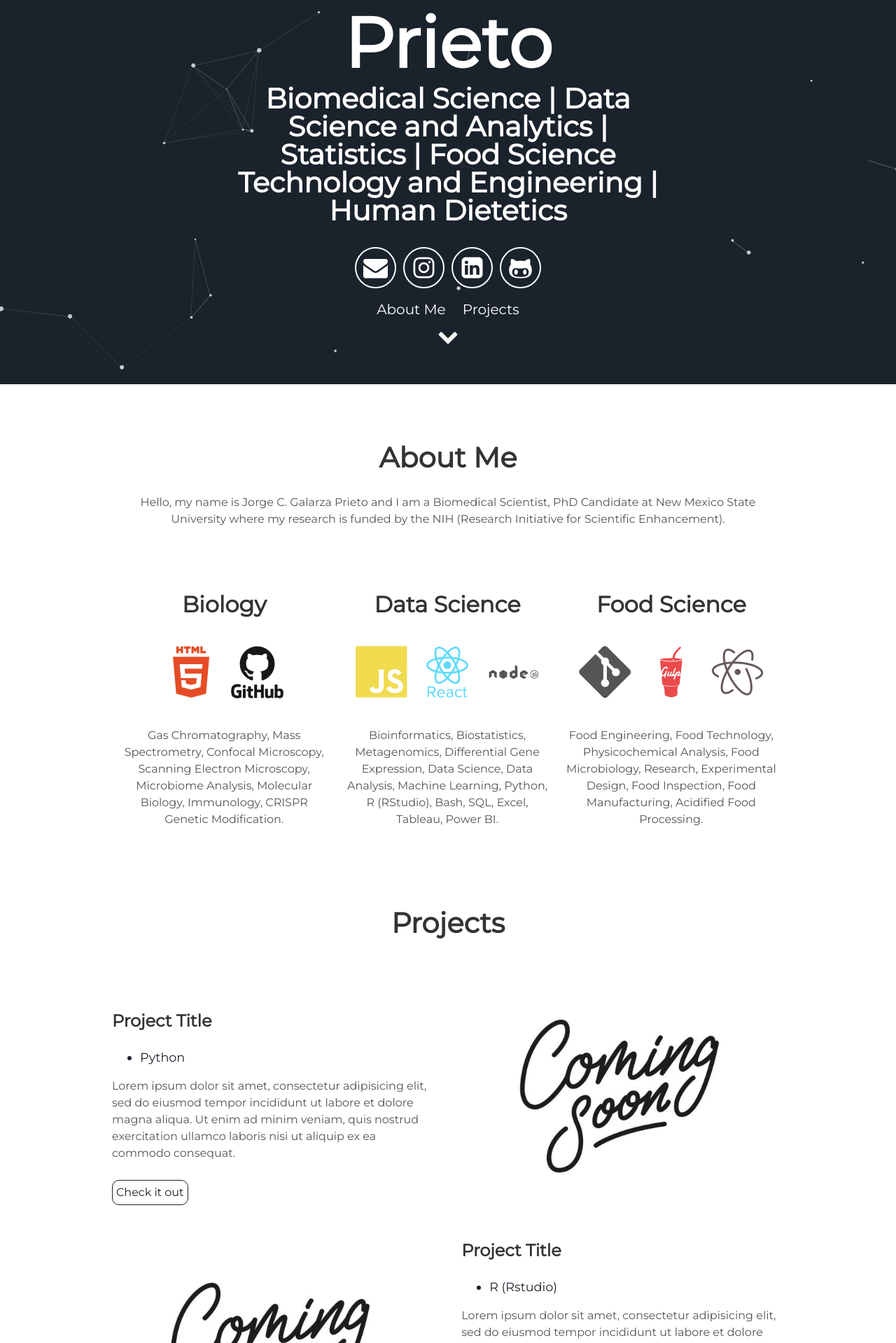
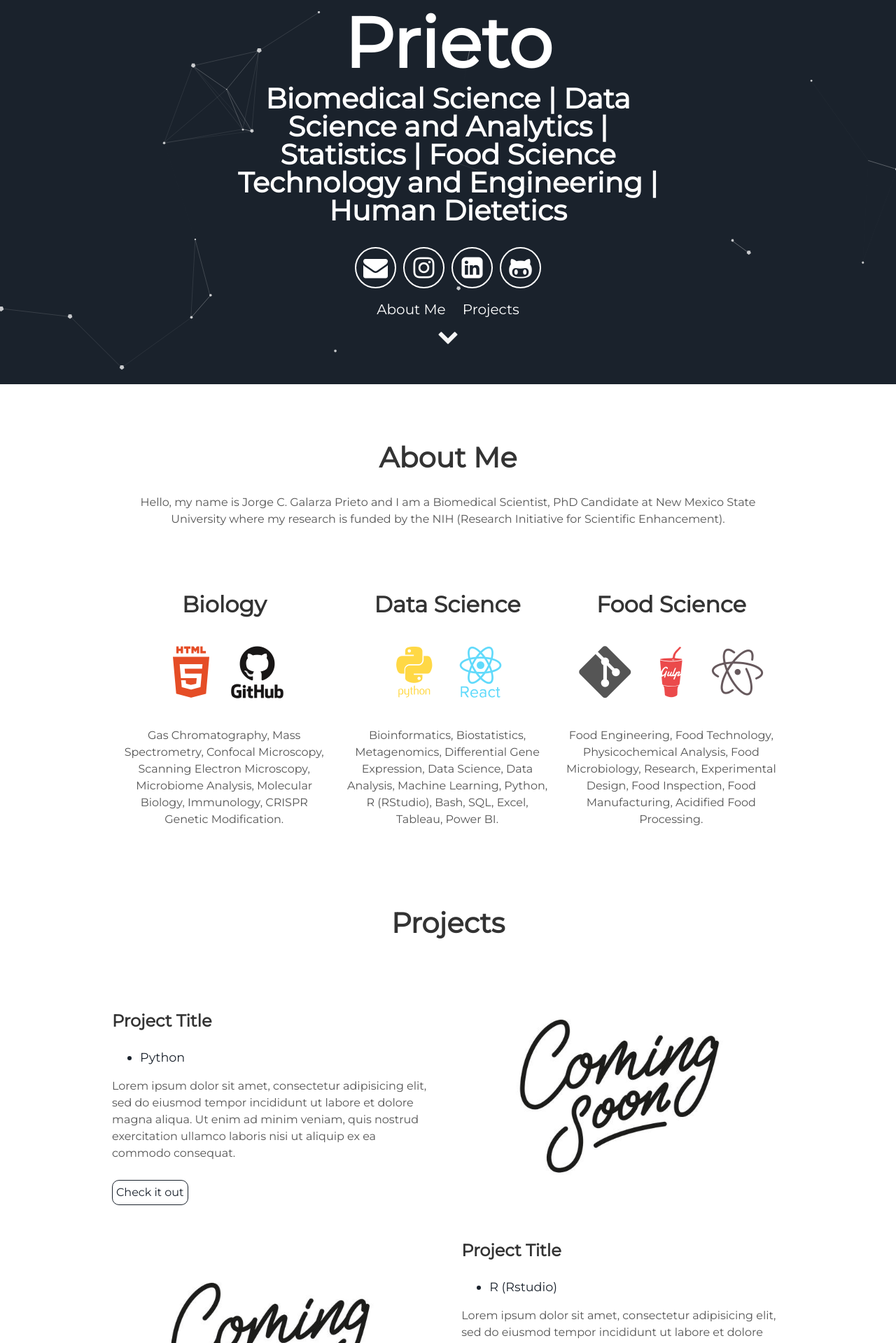
Before and after one commit to jorgegalarza1/jorgegalarza1.github.io, a Jekyll site: the page built from index.html, in a window 1280 px wide. Shown: the part 351-2270 px from the top of the page at 70% size. Built offline with Jekyll 4.4.1, drawn with Linux system fonts in a browser that asks for light colours.

Commit message:
Update about.html

```diff
--- a/_includes/about.html
+++ b/_includes/about.html
@@ -12,9 +12,8 @@
     </div>
     <div class="tech">
       <h2>Data Science</h2>
-      <i class="devicon-javascript-plain colored"></i>
+      <i class="devicon-python-plain-wordmark colored"></i>
       <i class="devicon-react-original-wordmark colored"></i>
-      <i class="devicon-nodejs-plain-wordmark"></i>
       <p>Bioinformatics, Biostatistics, Metagenomics, Differential Gene Expression, Data Science, Data Analysis, Machine Learning, Python, R (RStudio), Bash, SQL, Excel, Tableau, Power BI.</p>
     </div>
     <div class="tech">
```
